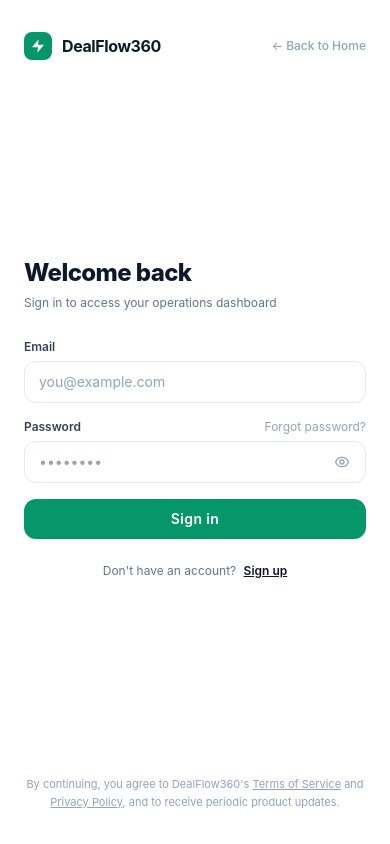
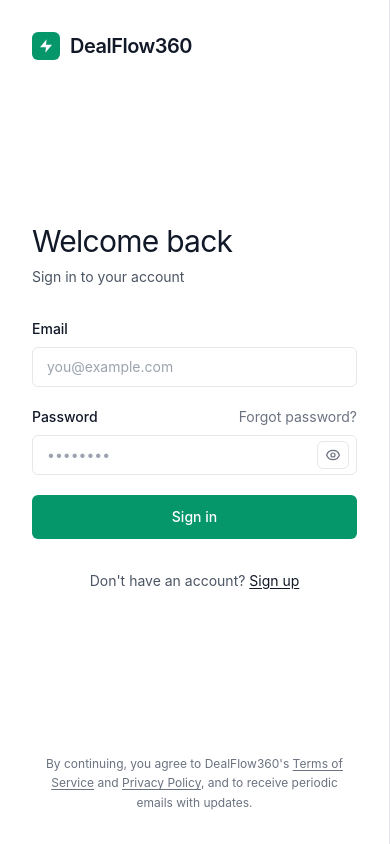
Before and after one commit to SyncWithRaj/OdooGF, a Next.js app in the folder apps/frontend/: page /auth in a window 390 px wide. Built offline with nearby package versions, Linux system fonts and the light colour scheme; no server answers.

Commit message:
The three demo persona buttons (Continue with GitHub, Continue with AI Persona, Continue with SSO) and the or divider have been removed from the authentication page in
apps/frontend/src/app/auth/page.jsx
.

```diff
--- a/apps/frontend/src/app/auth/page.jsx
+++ b/apps/frontend/src/app/auth/page.jsx
@@ -88,36 +88,41 @@ export default function AuthPage() {
     }
   };
 
+  // ---- Shared style tokens (light theme) ----
+  const inputCls =
+    'w-full h-10 px-3.5 rounded-md bg-white border border-gray-200 text-gray-900 placeholder:text-gray-400 text-sm ' +
+    'focus:outline-none focus:border-gray-400 focus:ring-2 focus:ring-gray-200 transition disabled:opacity-50';
 
-  const inputCls =
-    'w-full px-3.5 py-2.5 rounded-xl bg-white border border-slate-200/90 text-slate-900 placeholder-slate-400 text-sm focus:outline-none focus:border-emerald-600 focus:ring-1 focus:ring-emerald-600 transition shadow-2xs';
+  const labelCls = 'block text-sm font-medium text-gray-900 mb-2';
+
+  const linkCls = 'text-gray-900 underline underline-offset-2 hover:text-gray-600 transition cursor-pointer';
 
   // Already logged in → display active session card
   if (isAuthenticated) {
     return (
-      <div className="min-h-screen bg-[#F8F9FA] text-slate-900 flex items-center justify-center p-6">
-        <div className="w-full max-w-md bg-white border border-slate-200/80 rounded-2xl p-8 text-center shadow-sm">
-          <div className="w-16 h-16 rounded-full bg-[#E0F7F6] text-teal-800 flex items-center justify-center mx-auto mb-4 text-2xl font-bold border border-teal-200">
+      <div className="min-h-screen bg-gray-50 text-gray-900 flex items-center justify-center p-6">
+        <div className="w-full max-w-md bg-white border border-gray-200 rounded-lg p-8 text-center shadow-sm">
+          <div className="w-16 h-16 rounded-full bg-emerald-50 text-emerald-700 border border-emerald-200 flex items-center justify-center mx-auto mb-4 text-2xl font-semibold">
             {user?.name?.[0]?.toUpperCase() || 'U'}
           </div>
-          <h2 className="text-xs uppercase tracking-wider text-slate-400 font-semibold mb-1">Signed in as</h2>
-          <p className="text-xl font-bold text-slate-900 mb-0.5">{user?.name}</p>
-          <p className="text-xs text-slate-500 mb-2">{user?.email}</p>
-          <div className="inline-block px-3 py-1 rounded-md bg-[#FEF9C3] text-amber-900 border border-amber-200 font-bold text-xs uppercase tracking-wider mb-6">
-            Role: {user?.role}
-          </div>
+          <p className="text-sm text-gray-500 mb-1">Signed in as</p>
+          <p className="text-xl font-semibold text-gray-900">{user?.name}</p>
+          <p className="text-sm text-gray-500 mb-3">{user?.email}</p>
+          <span className="inline-block px-2.5 py-1 rounded-md bg-gray-100 text-gray-700 border border-gray-200 text-xs font-medium mb-6 capitalize">
+            {user?.role}
+          </span>
           <div className="flex gap-3">
             <button
               onClick={() => goHome(user)}
-              className="flex-1 py-2.5 rounded-xl bg-emerald-600 hover:bg-emerald-700 text-white font-semibold text-xs transition shadow-sm cursor-pointer"
+              className="flex-1 h-10 rounded-md bg-emerald-600 hover:bg-emerald-700 text-white font-medium text-sm transition cursor-pointer focus:outline-none focus:ring-2 focus:ring-emerald-300"
             >
-              Continue to {user?.role === 'customer' ? 'Portal' : 'Dashboard'} →
+              Continue to {user?.role === 'customer' ? 'Portal' : 'Dashboard'}
             </button>
             <button
               onClick={logout}
-              className="px-5 py-2.5 rounded-xl bg-white hover:bg-rose-50 text-rose-600 border border-rose-200 font-semibold text-xs transition cursor-pointer"
+              className="px-5 h-10 rounded-md bg-white hover:bg-gray-50 text-gray-700 border border-gray-200 font-medium text-sm transition cursor-pointer focus:outline-none focus:ring-2 focus:ring-gray-200"
             >
-              Sign Out
+              Sign out
             </button>
           </div>
         </div>
@@ -126,119 +131,121 @@ export default function AuthPage() {
   }
 
   return (
-    <div className="min-h-screen grid grid-cols-1 lg:grid-cols-2 bg-white text-slate-900">
-      {/* LEFT COLUMN: Clean Light Authentication Portal (Supabase Style) */}
-      <div className="flex flex-col justify-between px-6 sm:px-12 lg:px-16 py-8 sm:py-12 max-w-xl w-full mx-auto">
-        {/* Brand Header */}
-        <div className="flex items-center justify-between">
-          <Link href="/" className="flex items-center gap-2.5 group">
-            {/* Supabase-style green bolt logo */}
-            <div className="w-7 h-7 rounded-lg bg-emerald-600 text-white flex items-center justify-center font-bold text-xs shadow-xs group-hover:scale-105 transition-transform">
-              <svg className="w-4 h-4 fill-current" viewBox="0 0 24 24">
+    <div className="min-h-screen grid grid-cols-1 lg:grid-cols-[42%_58%] bg-white text-gray-900">
+      {/* ================= LEFT COLUMN: Auth ================= */}
+      <div className="relative flex flex-col min-h-screen border-r border-gray-200">
+        {/* Brand */}
+        <div className="px-8 sm:px-12 lg:px-16 pt-8">
+          <Link href="/" className="inline-flex items-center gap-2.5">
+            <div className="w-7 h-7 rounded-md bg-emerald-600 text-white flex items-center justify-center">
+              <svg className="w-4 h-4 fill-current" viewBox="0 0 24 24" aria-hidden="true">
                 <path d="M13 2L3 14h9l-1 8 10-12h-9l1-8z" />
               </svg>
             </div>
-            <span className="font-bold text-base tracking-tight text-slate-900">DealFlow360</span>
-          </Link>
-
-          <Link href="/" className="text-xs font-medium text-slate-400 hover:text-slate-700 transition">
-            ← Back to Home
+            <span className="text-xl font-semibold tracking-tight text-gray-900">DealFlow360</span>
           </Link>
         </div>
 
-        {/* Center Auth Form Container */}
-        <div className="my-auto py-8">
-          <div className="mb-7">
-            <h1 className="text-2xl sm:text-3xl font-extrabold text-slate-900 tracking-tight">
-              {isLogin ? 'Welcome back' : 'Create an account'}
+        {/* Form */}
+        <div className="flex-1 flex flex-col justify-center px-8 sm:px-12 lg:px-16 py-10">
+          <div className="w-full max-w-[480px] mx-auto">
+            <div className="mb-8">
+              <h1 className="text-3xl font-normal text-gray-900 tracking-tight">
+                {isLogin ? 'Welcome back' : 'Get started'}
               </h1>
-            <p className="text-xs sm:text-sm text-slate-500 mt-1.5">
-              {isLogin
-                ? 'Sign in to access your operations dashboard'
-                : 'Get started with DealFlow360 sales operations'}
+              <p className="text-sm text-gray-600 mt-2">
+                {isLogin ? 'Sign in to your account' : 'Create a new account'}
               </p>
             </div>
 
             {/* Error Message */}
             {error && (
-            <div className="mb-4 p-3 rounded-xl bg-rose-50 border border-rose-200 text-rose-700 text-xs font-medium flex items-center gap-2">
-              <span className="w-2 h-2 rounded-full bg-rose-500" />
+              <div
+                role="alert"
+                className="mb-5 px-3.5 py-3 rounded-md bg-red-50 border border-red-200 text-red-700 text-sm flex items-start gap-2"
+              >
+                <svg className="w-4 h-4 mt-0.5 shrink-0" fill="none" stroke="currentColor" viewBox="0 0 24 24" aria-hidden="true">
+                  <path strokeLinecap="round" strokeLinejoin="round" strokeWidth="2" d="M12 9v4m0 4h.01M10.29 3.86L1.82 18a2 2 0 001.71 3h16.94a2 2 0 001.71-3L13.71 3.86a2 2 0 00-3.42 0z" />
+                </svg>
                 <span>{error}</span>
               </div>
             )}
 
             {/* Info / OTP Message */}
             {infoMessage && (
-            <div className="mb-4 p-3 rounded-xl bg-emerald-50 border border-emerald-200 text-emerald-800 text-xs font-medium">
+              <div
+                role="status"
+                className="mb-5 px-3.5 py-3 rounded-md bg-emerald-50 border border-emerald-200 text-emerald-800 text-sm"
+              >
                 {infoMessage}
               </div>
             )}
 
-          {/* Main Credentials Form */}
-          <form onSubmit={handleSubmit} className="space-y-4">
+            {/* Credentials form */}
+            <form onSubmit={handleSubmit} className="space-y-5" noValidate>
               {!isLogin && signupStep === 1 && (
                 <div>
-                <label className="block text-xs font-semibold text-slate-700 mb-1.5">
-                  Full Name
-                </label>
+                  <label htmlFor="name" className={labelCls}>Full name</label>
                   <input
+                    id="name"
                     type="text"
+                    autoComplete="name"
                     value={name}
                     onChange={(e) => setName(e.target.value)}
-                  placeholder="e.g. Aryan Sondharva"
-                  required
+                    placeholder="Aryan Sondharva"
                     className={inputCls}
                   />
                 </div>
               )}
 
               <div>
-              <label className="block text-xs font-semibold text-slate-700 mb-1.5">
-                Email
-              </label>
+                <label htmlFor="email" className={labelCls}>Email</label>
                 <input
+                  id="email"
                   type="email"
+                  autoComplete="email"
                   value={email}
                   onChange={(e) => setEmail(e.target.value)}
                   placeholder="you@example.com"
-                required
+                  disabled={!isLogin && signupStep === 2}
                   className={inputCls}
                 />
               </div>
 
-            {(!isLogin && signupStep === 2) ? (
+              {!isLogin && signupStep === 2 ? (
                 <div>
-                <label className="block text-xs font-semibold text-slate-700 mb-1.5">
-                  6-Digit Verification Code
-                </label>
+                  <label htmlFor="otp" className={labelCls}>Verification code</label>
                   <input
+                    id="otp"
                     type="text"
+                    inputMode="numeric"
+                    autoComplete="one-time-code"
                     maxLength={6}
                     value={otp}
                     onChange={(e) => setOtp(e.target.value)}
                     placeholder="123456"
-                  required
-                  className={`${inputCls} text-center text-lg font-mono tracking-widest`}
+                    className={`${inputCls} text-center text-lg font-mono tracking-[0.4em]`}
                   />
+                  <p className="mt-2 text-xs text-gray-500">
+                    We sent a 6-digit code to <span className="text-gray-900">{email}</span>.
+                  </p>
                   <button
                     type="button"
                     onClick={() => setSignupStep(1)}
-                  className="mt-2 text-xs text-slate-500 hover:text-slate-800 underline font-medium cursor-pointer"
+                    className={`mt-2 text-sm ${linkCls}`}
                   >
-                  ← Edit registration details
+                    Edit registration details
                   </button>
                 </div>
               ) : (
                 <div>
-                <div className="flex items-center justify-between mb-1.5">
-                  <label className="block text-xs font-semibold text-slate-700">
-                    Password
-                  </label>
+                  <div className="flex items-center justify-between mb-2">
+                    <label htmlFor="password" className="text-sm font-medium text-gray-900">Password</label>
                     {isLogin && (
                       <button
                         type="button"
                         onClick={() => alert('Password reset link has been dispatched to your email.')}
-                      className="text-xs text-slate-400 hover:text-slate-700 transition"
+                        className="text-sm text-gray-500 hover:text-gray-900 transition cursor-pointer"
                       >
                         Forgot password?
                       </button>
@@ -247,27 +254,28 @@ export default function AuthPage() {
 
                   <div className="relative">
                     <input
+                      id="password"
                       type={showPassword ? 'text' : 'password'}
+                      autoComplete={isLogin ? 'current-password' : 'new-password'}
                       value={password}
                       onChange={(e) => setPassword(e.target.value)}
                       placeholder="••••••••"
-                    required
-                    className={`${inputCls} pr-10`}
+                      className={`${inputCls} pr-12`}
                     />
                     <button
                       type="button"
                       onClick={() => setShowPassword(!showPassword)}
-                    className="absolute right-3 top-1/2 -translate-y-1/2 text-slate-400 hover:text-slate-600 p-1 cursor-pointer"
-                    aria-label="Toggle password visibility"
+                      className="absolute right-2 top-1/2 -translate-y-1/2 w-8 h-7 rounded-md border border-gray-200 bg-white hover:bg-gray-50 text-gray-500 hover:text-gray-900 flex items-center justify-center transition cursor-pointer focus:outline-none focus:ring-2 focus:ring-gray-200"
+                      aria-label={showPassword ? 'Hide password' : 'Show password'}
                     >
                       {showPassword ? (
-                      <svg className="w-4 h-4" fill="none" stroke="currentColor" viewBox="0 0 24 24">
-                        <path strokeLinecap="round" strokeLinejoin="round" strokeWidth="2" d="M13.875 18.825A10.05 10.05 0 0112 19c-4.478 0-8.268-2.943-9.543-7a9.97 9.97 0 011.563-3.029m5.858.908a3 3 0 114.243 4.243M9.878 9.878l4.242 4.242M9.88 9.88l-3.29-3.29m7.532 7.532l3.29 3.29M3 3l18 18" />
+                        <svg className="w-4 h-4" fill="none" stroke="currentColor" viewBox="0 0 24 24" aria-hidden="true">
+                          <path strokeLinecap="round" strokeLinejoin="round" strokeWidth="1.8" d="M13.875 18.825A10.05 10.05 0 0112 19c-4.478 0-8.268-2.943-9.543-7a9.97 9.97 0 011.563-3.029m5.858.908a3 3 0 114.243 4.243M9.878 9.878l4.242 4.242M9.88 9.88l-3.29-3.29m7.532 7.532l3.29 3.29M3 3l18 18" />
                         </svg>
                       ) : (
-                      <svg className="w-4 h-4" fill="none" stroke="currentColor" viewBox="0 0 24 24">
-                        <path strokeLinecap="round" strokeLinejoin="round" strokeWidth="2" d="M15 12a3 3 0 11-6 0 3 3 0 016 0z" />
-                        <path strokeLinecap="round" strokeLinejoin="round" strokeWidth="2" d="M2.458 12C3.732 7.943 7.523 5 12 5c4.478 0 8.268 2.943 9.542 7-1.274 4.057-5.064 7-9.542 7-4.477 0-8.268-2.943-9.542-7z" />
+                        <svg className="w-4 h-4" fill="none" stroke="currentColor" viewBox="0 0 24 24" aria-hidden="true">
+                          <path strokeLinecap="round" strokeLinejoin="round" strokeWidth="1.8" d="M15 12a3 3 0 11-6 0 3 3 0 016 0z" />
+                          <path strokeLinecap="round" strokeLinejoin="round" strokeWidth="1.8" d="M2.458 12C3.732 7.943 7.523 5 12 5c4.478 0 8.268 2.943 9.542 7-1.274 4.057-5.064 7-9.542 7-4.477 0-8.268-2.943-9.542-7z" />
                         </svg>
                       )}
                     </button>
@@ -277,25 +285,23 @@ export default function AuthPage() {
 
               {!isLogin && signupStep === 1 && (
                 <div>
-                <label className="block text-xs font-semibold text-slate-700 mb-1.5">
-                  Confirm Password
-                </label>
+                  <label htmlFor="confirm" className={labelCls}>Confirm password</label>
                   <input
+                    id="confirm"
                     type="password"
+                    autoComplete="new-password"
                     value={confirm}
                     onChange={(e) => setConfirm(e.target.value)}
                     placeholder="••••••••"
-                  required
                     className={inputCls}
                   />
                 </div>
               )}
 
-            {/* Primary Submit Button: Emerald Green Supabase Style */}
               <button
                 type="submit"
                 disabled={submitting}
-              className="w-full py-2.5 mt-2 rounded-xl bg-emerald-600 hover:bg-emerald-700 text-white font-semibold text-sm transition shadow-sm disabled:opacity-50 cursor-pointer tracking-wide"
+                className="w-full h-11 mt-1 rounded-md bg-emerald-600 hover:bg-emerald-700 text-white font-medium text-sm transition cursor-pointer disabled:opacity-60 disabled:cursor-not-allowed focus:outline-none focus:ring-2 focus:ring-emerald-300"
               >
                 {submitting
                   ? 'Processing…'
@@ -303,106 +309,77 @@ export default function AuthPage() {
                   ? 'Sign in'
                   : signupStep === 1
                   ? 'Continue'
-                : 'Verify & Sign up'}
+                  : 'Verify and sign up'}
               </button>
             </form>
 
             {/* Switcher */}
-          <div className="mt-6 text-center text-xs text-slate-500">
-            {isLogin ? (
-              <p>
-                Don't have an account?{' '}
+            <p className="mt-8 text-center text-sm text-gray-600">
+              {isLogin ? "Don't have an account? " : 'Already have an account? '}
               <button
                 type="button"
                 onClick={() => {
-                    setIsLogin(false);
+                  setIsLogin(!isLogin);
                   setError('');
                   setInfoMessage('');
                   setSignupStep(1);
                 }}
-                  className="text-slate-900 underline font-semibold hover:text-emerald-700 cursor-pointer ml-1"
+                className={linkCls}
               >
-                  Sign up
+                {isLogin ? 'Sign up' : 'Sign in'}
               </button>
             </p>
-            ) : (
-              <p>
-                Already have an account?{' '}
-                <button
-                  type="button"
-                  onClick={() => {
-                    setIsLogin(true);
-                    setError('');
-                    setInfoMessage('');
-                    setSignupStep(1);
-                  }}
-                  className="text-slate-900 underline font-semibold hover:text-emerald-700 cursor-pointer ml-1"
-                >
-                  Sign in
-                </button>
-              </p>
-            )}
           </div>
         </div>
 
-        {/* Legal Footer */}
-        <p className="text-[11px] text-slate-400 leading-relaxed text-center sm:text-left">
-          By continuing, you agree to DealFlow360's{' '}
-          <span className="underline cursor-pointer hover:text-slate-600">Terms of Service</span> and{' '}
-          <span className="underline cursor-pointer hover:text-slate-600">Privacy Policy</span>, and to receive periodic product updates.
+        {/* Legal */}
+        <div className="px-8 sm:px-12 lg:px-16 pb-8">
+          <p className="max-w-[480px] mx-auto text-xs text-gray-500 leading-relaxed text-center">
+            By continuing, you agree to DealFlow360&apos;s{' '}
+            <Link href="/terms" className="underline underline-offset-2 hover:text-gray-900">Terms of Service</Link> and{' '}
+            <Link href="/privacy" className="underline underline-offset-2 hover:text-gray-900">Privacy Policy</Link>, and to
+            receive periodic emails with updates.
           </p>
         </div>
+      </div>
 
-      {/* RIGHT COLUMN: Light Theme Testimonial & Social Proof Showcase (Matching Screenshot) */}
-      <div className="hidden lg:flex flex-col justify-between p-12 bg-gradient-to-br from-slate-50 via-slate-100/50 to-emerald-50/20 border-l border-slate-200/80 relative overflow-hidden">
-        {/* Top Right Header: Documentation Button */}
-        <div className="flex justify-end">
+      {/* ================= RIGHT COLUMN: Testimonial ================= */}
+      <aside className="hidden lg:flex flex-col bg-gray-50 min-h-screen">
+        {/* Documentation */}
+        <div className="flex justify-end px-12 pt-8">
           <Link
             href="/dashboard"
-            className="inline-flex items-center gap-2 px-3.5 py-2 rounded-xl bg-white hover:bg-slate-50 text-slate-700 text-xs font-medium border border-slate-200/80 shadow-2xs transition"
+            className="inline-flex items-center gap-2 h-9 px-3.5 rounded-md bg-white hover:bg-gray-50 text-gray-900 text-sm border border-gray-200 transition"
           >
-            <svg className="w-3.5 h-3.5 text-slate-500" fill="none" stroke="currentColor" viewBox="0 0 24 24">
-              <path strokeLinecap="round" strokeLinejoin="round" strokeWidth="2" d="M12 6.253v13m0-13C10.832 5.477 9.246 5 7.5 5S4.168 5.477 3 6.253v13C4.168 18.477 5.754 18 7.5 18s3.332.477 4.5 1.253m0-13C13.168 5.477 14.754 5 16.5 5c1.747 0 3.332.477 4.5 1.253v13C19.832 18.477 18.247 18 16.5 18c-1.746 0-3.332.477-4.5 1.253" />
+            <svg className="w-4 h-4 text-gray-600" fill="none" stroke="currentColor" viewBox="0 0 24 24" aria-hidden="true">
+              <path strokeLinecap="round" strokeLinejoin="round" strokeWidth="1.8" d="M12 6.253v13m0-13C10.832 5.477 9.246 5 7.5 5S4.168 5.477 3 6.253v13C4.168 18.477 5.754 18 7.5 18s3.332.477 4.5 1.253m0-13C13.168 5.477 14.754 5 16.5 5c1.747 0 3.332.477 4.5 1.253v13C19.832 18.477 18.247 18 16.5 18c-1.746 0-3.332.477-4.5 1.253" />
             </svg>
             <span>Documentation</span>
           </Link>
         </div>
 
-        {/* Center: Giant Quote & Testimonial */}
-        <div className="max-w-md mx-auto my-auto py-12">
-          {/* Giant Aesthetic Quote Mark in Soft Slate/Teal */}
-          <div className="text-6xl sm:text-7xl font-serif text-slate-300 select-none leading-none mb-3 -ml-2">
-            “
-          </div>
-
-          <p className="text-xl sm:text-2xl font-bold text-slate-900 tracking-tight leading-snug mb-8">
-            I'm trying @dealflow360, sales operations alternative that uses automated approvals and real-time deal health tracking. It's incredible 😍
-          </p>
-
-          {/* Author Card matching @JP_Gallegos in screenshot */}
-          <div className="flex items-center gap-3.5">
-            <div className="w-11 h-11 rounded-full bg-emerald-100 text-emerald-800 border border-emerald-300 flex items-center justify-center font-bold text-sm shadow-2xs">
+        {/* Quote */}
+        <div className="flex-1 flex items-center justify-center px-16">
+          <figure className="relative max-w-2xl">
+            <span
+              aria-hidden="true"
+              className="absolute -left-14 -top-6 text-[110px] leading-none font-serif italic text-gray-300 select-none"
+            >
+              &ldquo;
+            </span>
+            <blockquote className="text-[32px] leading-[1.25] font-normal text-gray-900 tracking-tight">
+              I&apos;m trying @dealflow360, sales operations alternative that uses automated approvals
+              (and real-time deal health tracking too) in the cloud. It&apos;s incredible 😍
+            </blockquote>
+            <figcaption className="mt-8 flex items-center gap-4">
+              <div className="w-14 h-14 rounded-full bg-gradient-to-br from-gray-300 to-gray-500 border border-gray-200 flex items-center justify-center text-white font-semibold text-sm shadow-sm">
                 JP
               </div>
-            <div>
-              <p className="text-sm font-bold text-slate-900 leading-tight">@JP_Gallegos</p>
-              <p className="text-xs text-slate-400 font-medium mt-0.5">VP of Revenue Operations • Early Adopter</p>
+              <span className="text-lg text-gray-900">@JP__Gallegos</span>
+            </figcaption>
+          </figure>
         </div>
-          </div>
-        </div>
-
-        {/* Subtle Bottom Feature Badges */}
-        <div className="flex items-center gap-6 text-xs text-slate-400 border-t border-slate-200/60 pt-6">
-          <div className="flex items-center gap-1.5">
-            <span className="w-2 h-2 rounded-full bg-emerald-500" />
-            <span className="font-medium text-slate-600">Enterprise SLA: 99.9%</span>
-          </div>
-          <div className="flex items-center gap-1.5">
-            <span className="w-2 h-2 rounded-full bg-blue-500" />
-            <span className="font-medium text-slate-600">Zero Margin Leakage</span>
-          </div>
-        </div>
-      </div>
+      </aside>
     </div>
   );
 }
```
Lines whose indentation alone changed are shown as unchanged.
